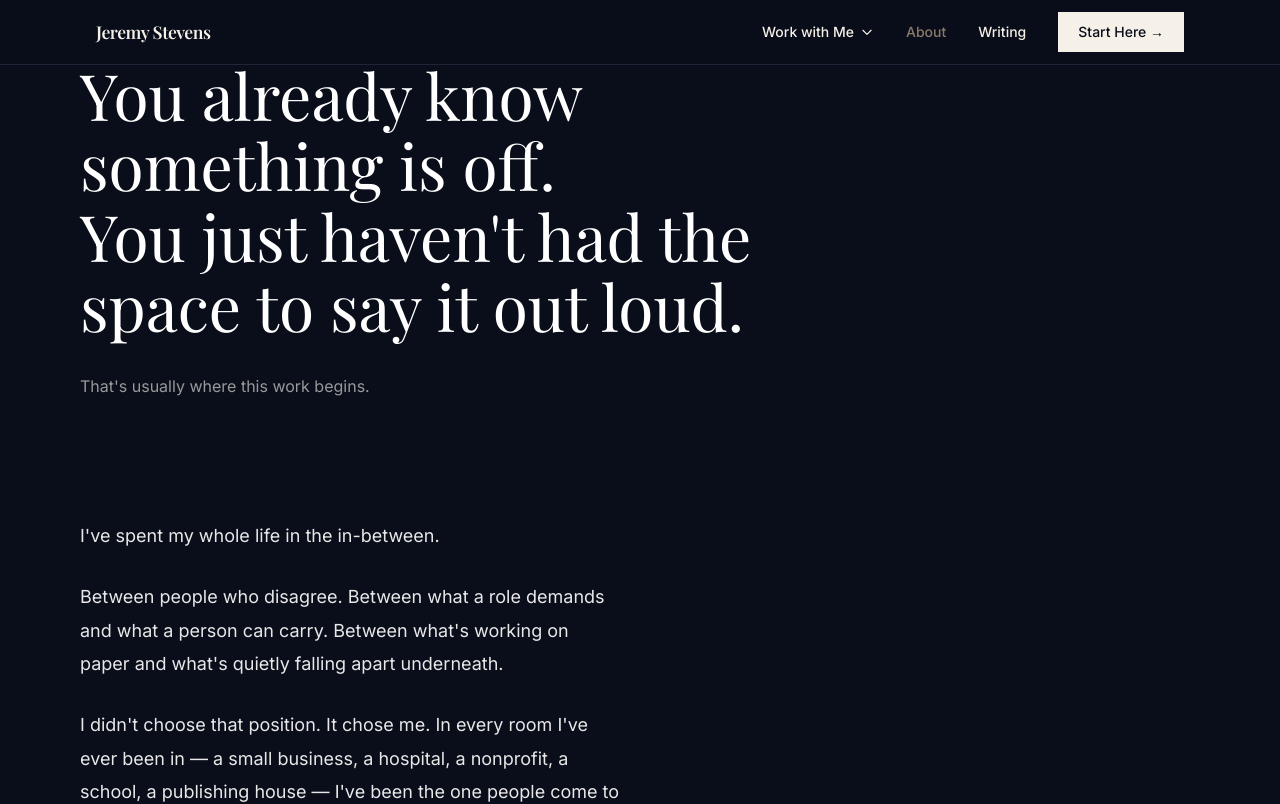
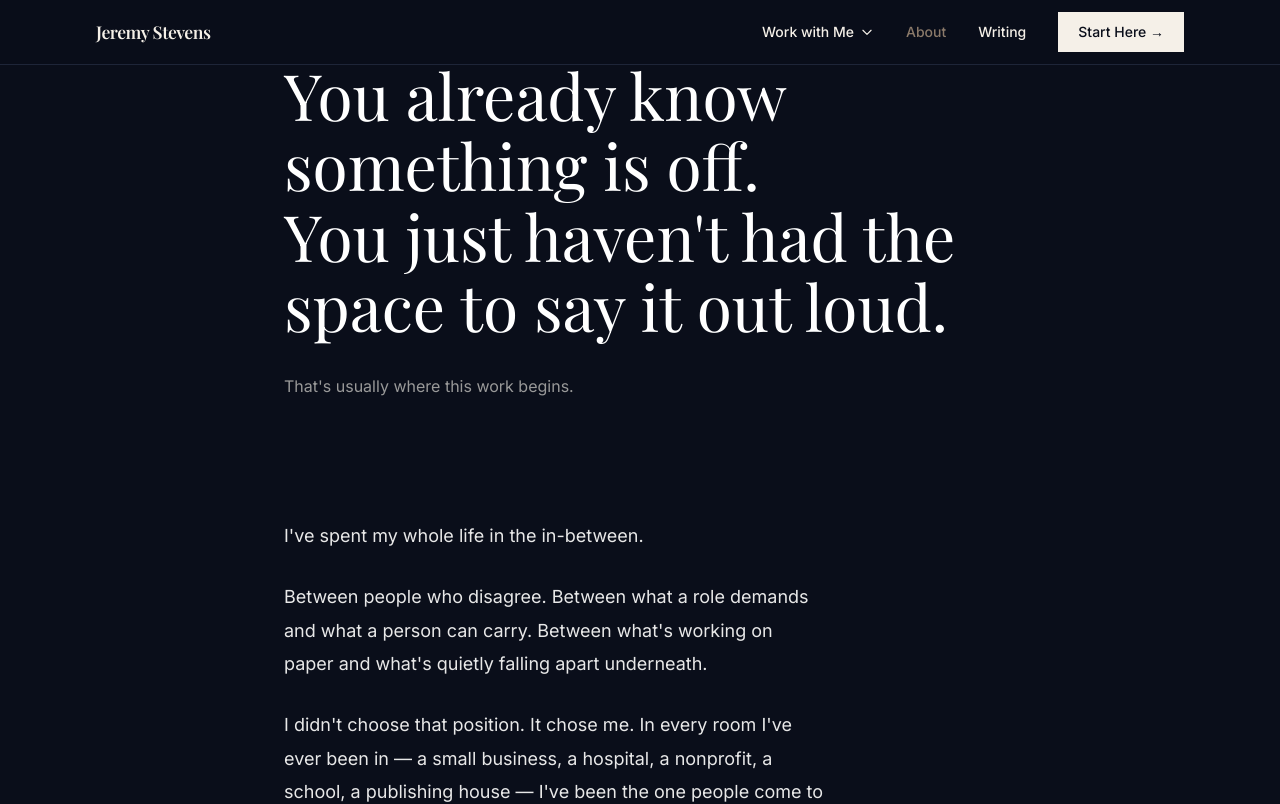
Before and after one commit to jskroening-afk/my-site, a Next.js app: page /about in a window 1280 px wide. Shown: the top 804 px of the page. Built offline with nearby package versions, Linux system fonts and the light colour scheme; a web font is replaced by a local one.

Commit message:
fix content container centering

```diff
--- a/app/(site)/about/page.tsx
+++ b/app/(site)/about/page.tsx
@@ -7,19 +7,20 @@ export const metadata: Metadata = {
     '1:1 coaching for founders and leaders in seasons of tension, transition, and lonely decision-making.',
 }
 
+const container: React.CSSProperties = {
+  maxWidth: '760px',
+  marginLeft: 'auto',
+  marginRight: 'auto',
+  paddingLeft: '24px',
+  paddingRight: '24px',
+}
+
 const section: React.CSSProperties = {
   paddingTop: '60px',
   paddingBottom: '60px',
 }
 
-// Left-aligned column: 80px from left on desktop, max 720px wide
-const col: React.CSSProperties = {
-  maxWidth: '720px',
-  marginLeft: '0',
-}
-
 const prose: React.CSSProperties = {
-  maxWidth: '720px',
   fontSize: '1.125rem',
   lineHeight: '1.85',
   color: '#e8e8e8',
@@ -38,11 +39,10 @@ const labelStyle: React.CSSProperties = {
 
 export default function AboutPage() {
   return (
-    <div className="px-6 lg:px-[80px]">
+    <div style={container}>
 
       {/* ── Hero ── */}
       <section style={section}>
-        <div style={col}>
         <h1
           className="font-serif font-normal text-white"
           style={{ fontSize: 'clamp(2.5rem, 5vw, 4rem)', lineHeight: '1.1' }}
@@ -53,22 +53,11 @@ export default function AboutPage() {
         <p className="mt-8" style={{ fontSize: '1rem', color: '#999999', lineHeight: '1.6' }}>
           That&apos;s usually where this work begins.
         </p>
-        </div>
       </section>
 
       {/* ── Narrow prose ── */}
       <section style={section}>
-        <div
-          style={{
-            maxWidth: '540px',
-            fontSize: '1.125rem',
-            lineHeight: '1.85',
-            color: '#e8e8e8',
-            display: 'flex',
-            flexDirection: 'column',
-            gap: '28px',
-          }}
-        >
+        <div style={{ ...prose, maxWidth: '540px' }}>
           <p>I&apos;ve spent my whole life in the in-between.</p>
           <p>
             Between people who disagree. Between what a role demands and what a person can carry.
@@ -88,22 +77,18 @@ export default function AboutPage() {
       </section>
 
       {/* ── Pull quote ── */}
-      <section style={section}>
-        <div style={{ maxWidth: '800px', textAlign: 'center', margin: '0 auto' }}>
+      <section style={{ ...section, textAlign: 'center' }}>
         <p
           className="font-serif font-normal italic"
           style={{ fontSize: 'clamp(1.5rem, 3vw, 2rem)', lineHeight: '1.4', color: '#C8B89A' }}
         >
           &ldquo;What I didn&apos;t realize was that I was also quietly burning.&rdquo;
         </p>
-        </div>
       </section>
 
       {/* ── Label: What shapes the work ── */}
       <section style={{ paddingTop: '60px', paddingBottom: '20px' }}>
-        <div style={col}>
         <p style={labelStyle}>What shapes the work</p>
-        </div>
       </section>
 
       {/* ── Body prose ── */}
@@ -153,9 +138,7 @@ export default function AboutPage() {
 
       {/* ── Label: A few things worth sharing ── */}
       <section style={{ paddingTop: '60px', paddingBottom: '20px' }}>
-        <div style={col}>
         <p style={labelStyle}>A few things worth sharing</p>
-        </div>
       </section>
 
       {/* ── Personal paragraphs ── */}
@@ -177,7 +160,6 @@ export default function AboutPage() {
 
       {/* ── CTA ── */}
       <section style={section}>
-        <div style={{ maxWidth: '720px' }}>
         <hr style={{ border: 'none', borderTop: '1px solid #2a2a2a', marginBottom: '60px' }} />
         <p style={{ fontSize: '1.125rem', lineHeight: '1.85', color: '#e8e8e8', marginBottom: '40px' }}>
           If any of this resonates, the discovery call is a real conversation &mdash; not a sales
@@ -190,7 +172,6 @@ export default function AboutPage() {
         >
           Book a discovery call
         </Link>
-        </div>
       </section>
 
     </div>
```
Lines whose indentation alone changed are shown as unchanged.
